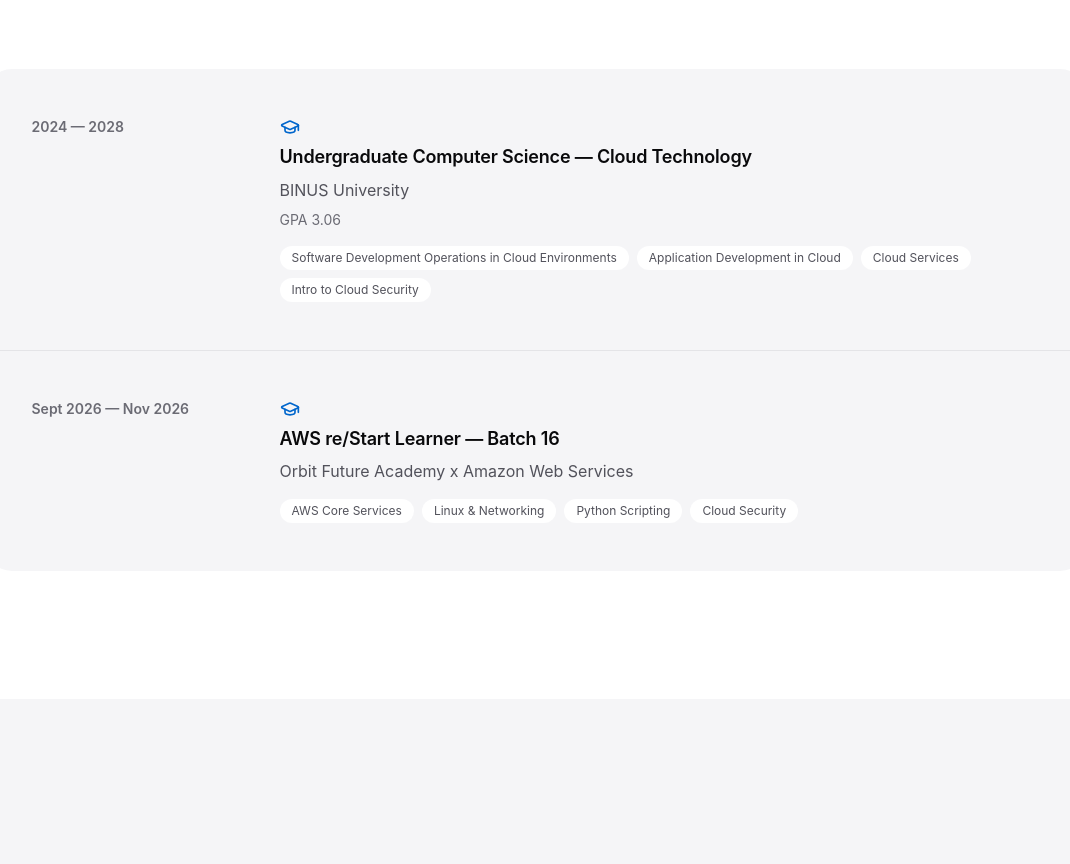
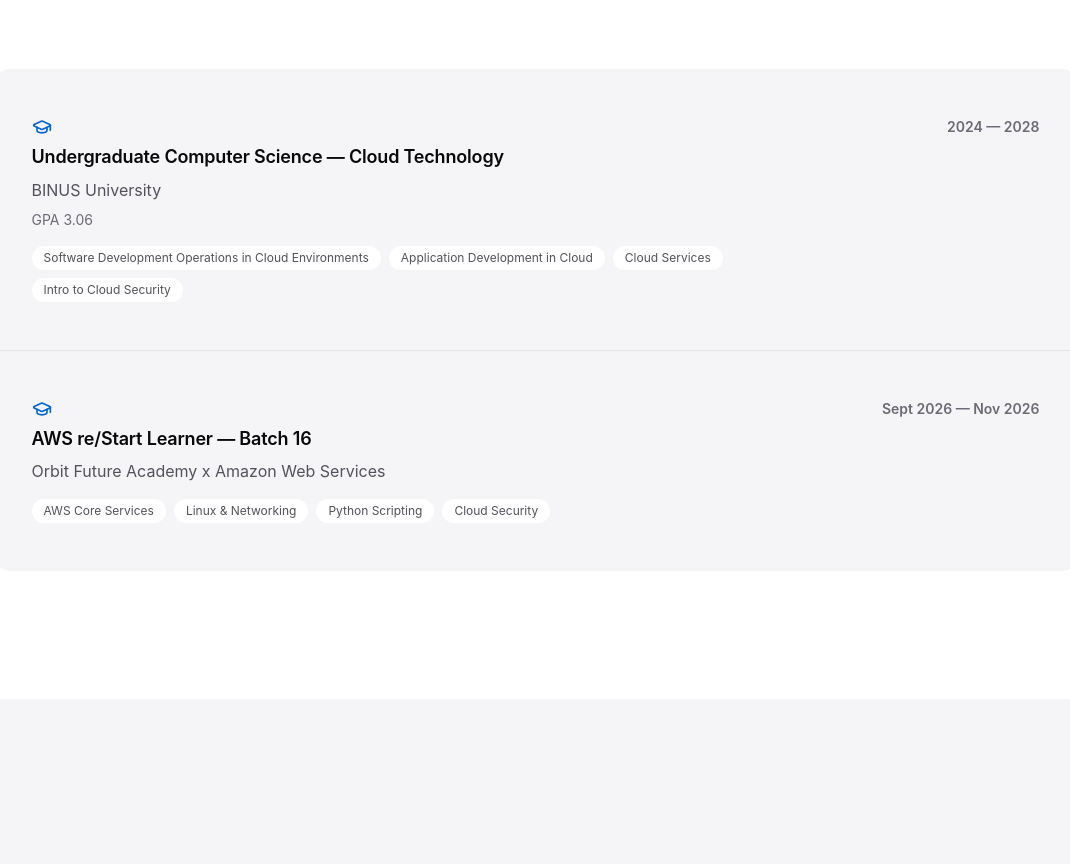
Before and after one commit to nomedcode/portfolio, a Next.js app: page / in a window 1280 px wide. Shown: the part 3590-4454 px from the top of the page, without its empty margins (97-1167 px from the left). Built offline with nearby package versions, Linux system fonts and the light colour scheme.

Commit message:
feat(education): move period to right column

```diff
--- a/src/components/sections/Education.tsx
+++ b/src/components/sections/Education.tsx
@@ -17,12 +17,12 @@
             {education.map((e) => (
               <div
                 key={e.id}
-                className="grid gap-3 p-8 md:grid-cols-[200px_1fr] md:gap-12 md:p-12"
+                className="grid gap-3 p-8 md:grid-cols-[1fr_200px] md:gap-12 md:p-12"
               >
-                <dt className="text-sm font-semibold text-subtle">
+                <dt className="text-sm font-semibold text-subtle md:order-2 md:text-right">
                   {e.period}
                 </dt>
-                <dd className="flex flex-col gap-2">
+                <dd className="flex flex-col gap-2 md:order-1">
                   <GraduationCap className="h-5 w-5 text-accent dark:text-accent-dark" aria-hidden />
                   <p className="text-lg font-semibold leading-snug tracking-title">
                     {e.degree}
```
Also changed, not shown: 1 other file (tests, documents, lock files or other folders).
